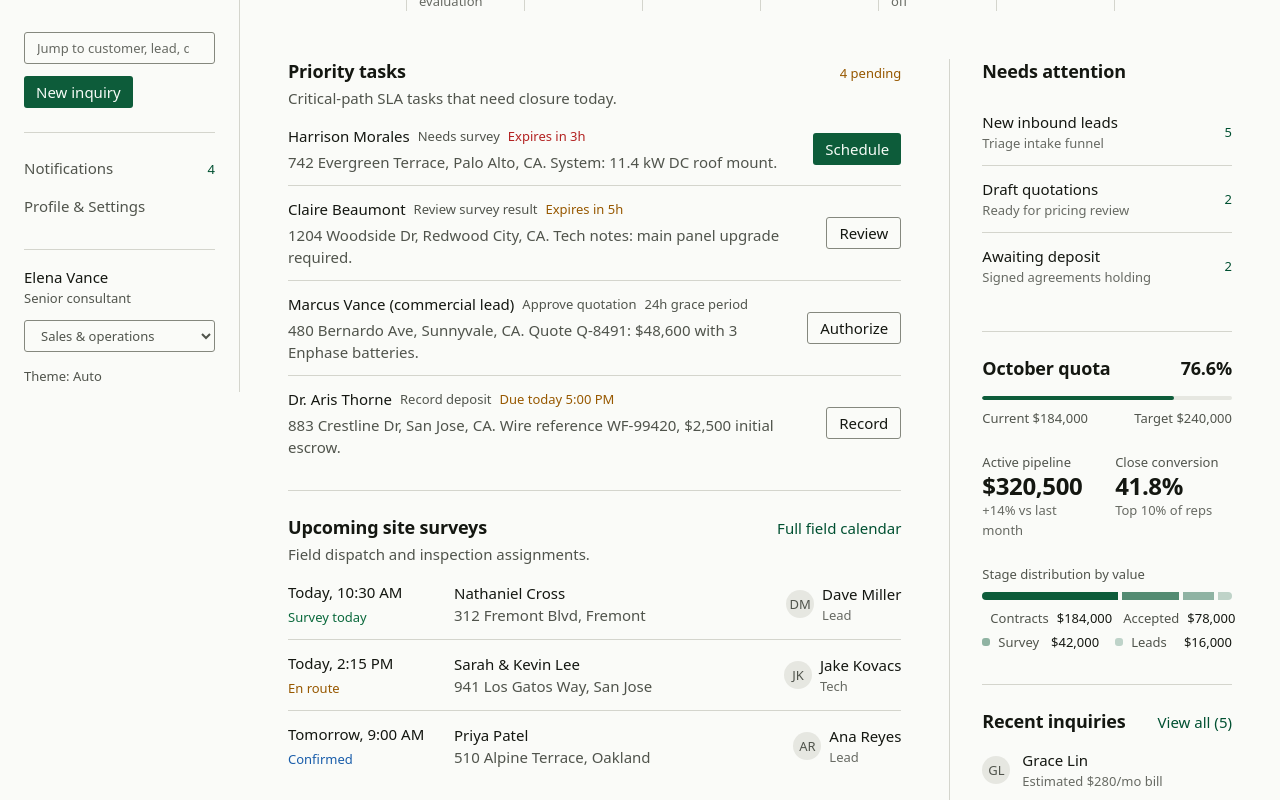
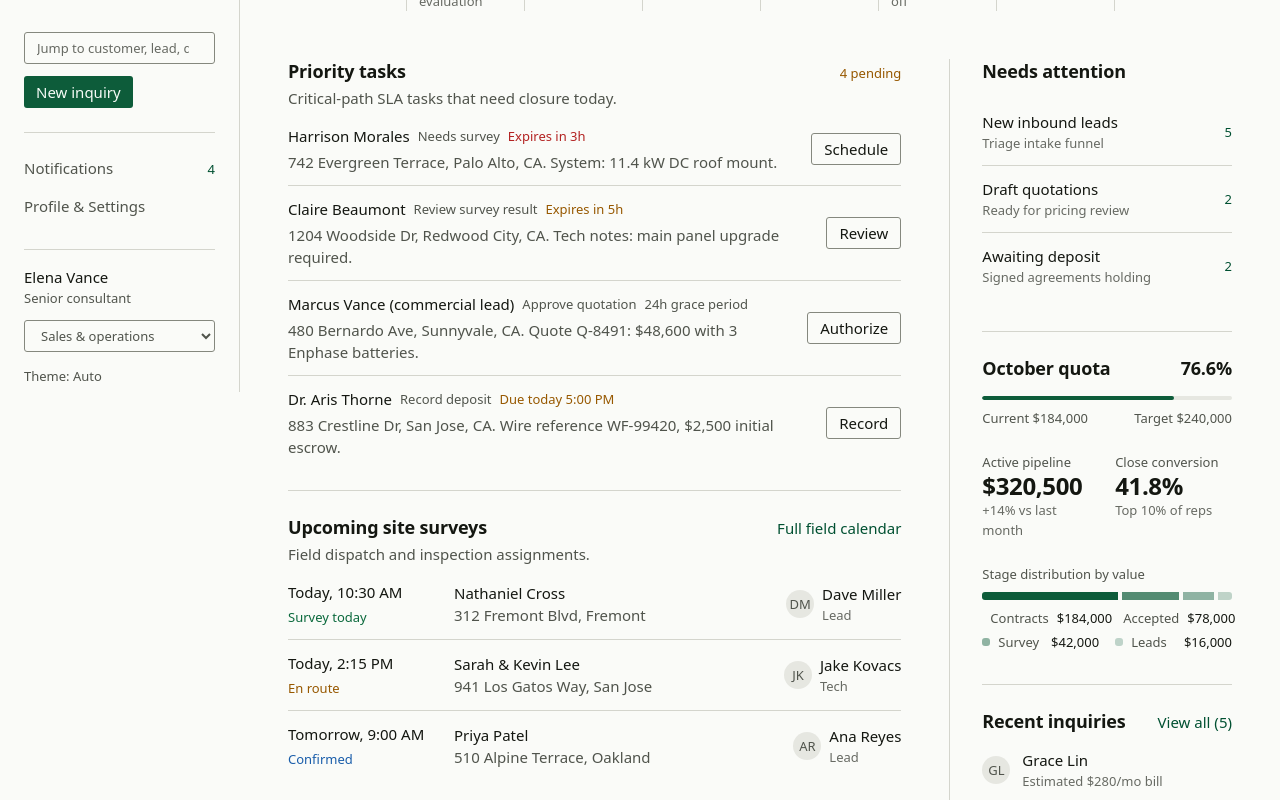
Before and after one commit to iNguyenQuocDoan/Solar-client, a React (Vite) app: page /ops in a window 1280 px wide. Shown: the part 408-1208 px from the top of the page. Built offline with nearby package versions, Linux system fonts and the light colour scheme.

Commit message:
fix(ops): dashboard task actions are quiet; stage bar on control radius

```diff
--- a/src/pages/ops/dashboard-page.tsx
+++ b/src/pages/ops/dashboard-page.tsx
@@ -61,7 +61,7 @@ export function OpsDashboardPage() {
                           </div>
                           <p className="mt-1 text-body text-fg-2">{t.detail}</p>
                         </div>
-                        <Button size="sm" variant={t.dueTone === 'danger' ? 'primary' : 'secondary'}>
+                        <Button size="sm">
                           {t.action}
                         </Button>
                       </li>
@@ -159,7 +159,7 @@ export function OpsDashboardPage() {
                   </dl>
                   <div>
                     <p className="mb-2 text-meta text-fg-2">Stage distribution by value</p>
-                    <div className="flex h-2 w-full gap-1 overflow-hidden rounded-full" role="img" aria-label="Pipeline value by stage">
+                    <div className="flex h-2 w-full gap-1 overflow-hidden rounded-control" role="img" aria-label="Pipeline value by stage">
                       {data.quota.stages.map((s, i) => (
                         <span key={s.label} className={cx('h-full', STAGE_FILL[i])} style={{ width: `${s.pct}%` }} />
                       ))}
```
